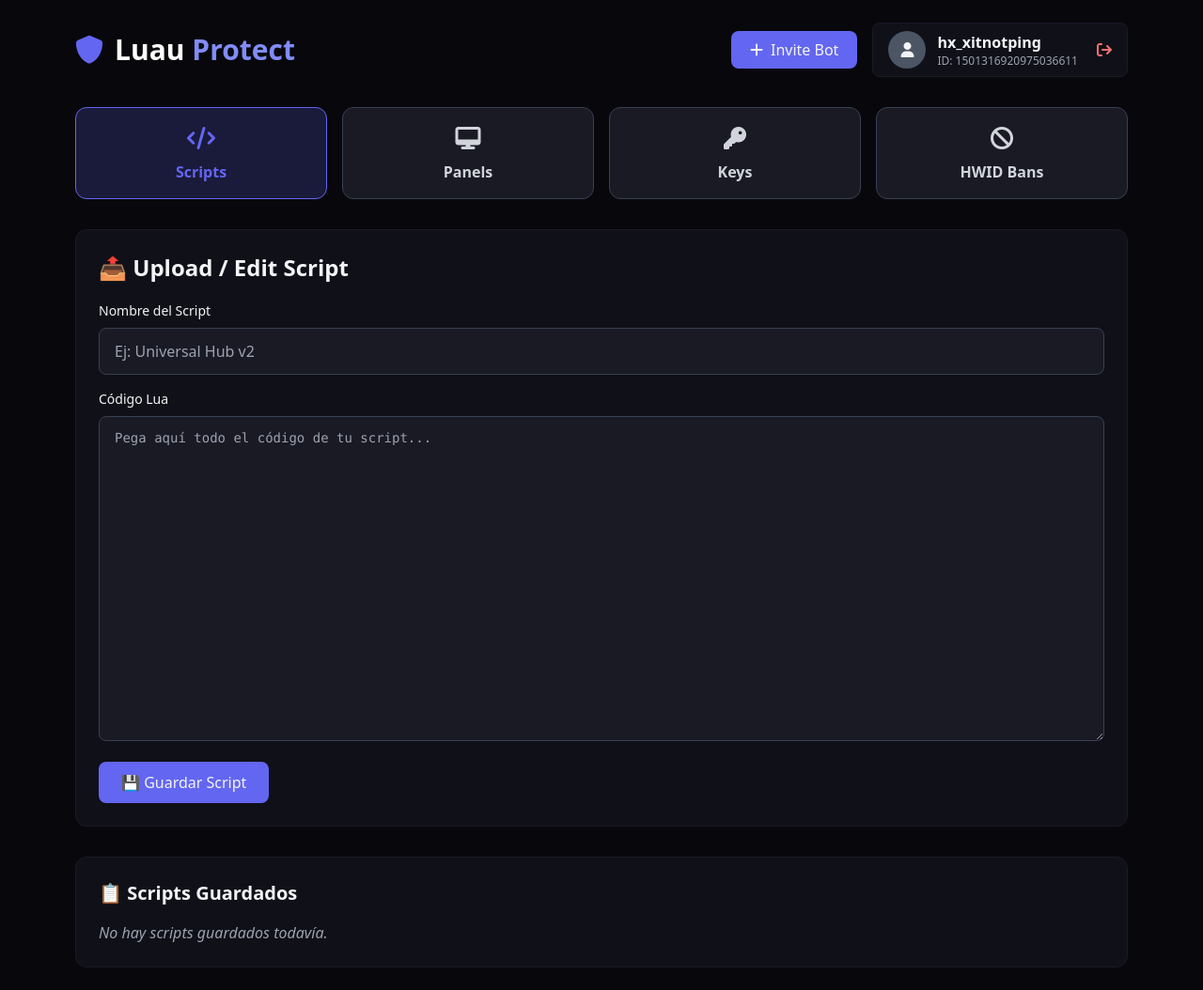
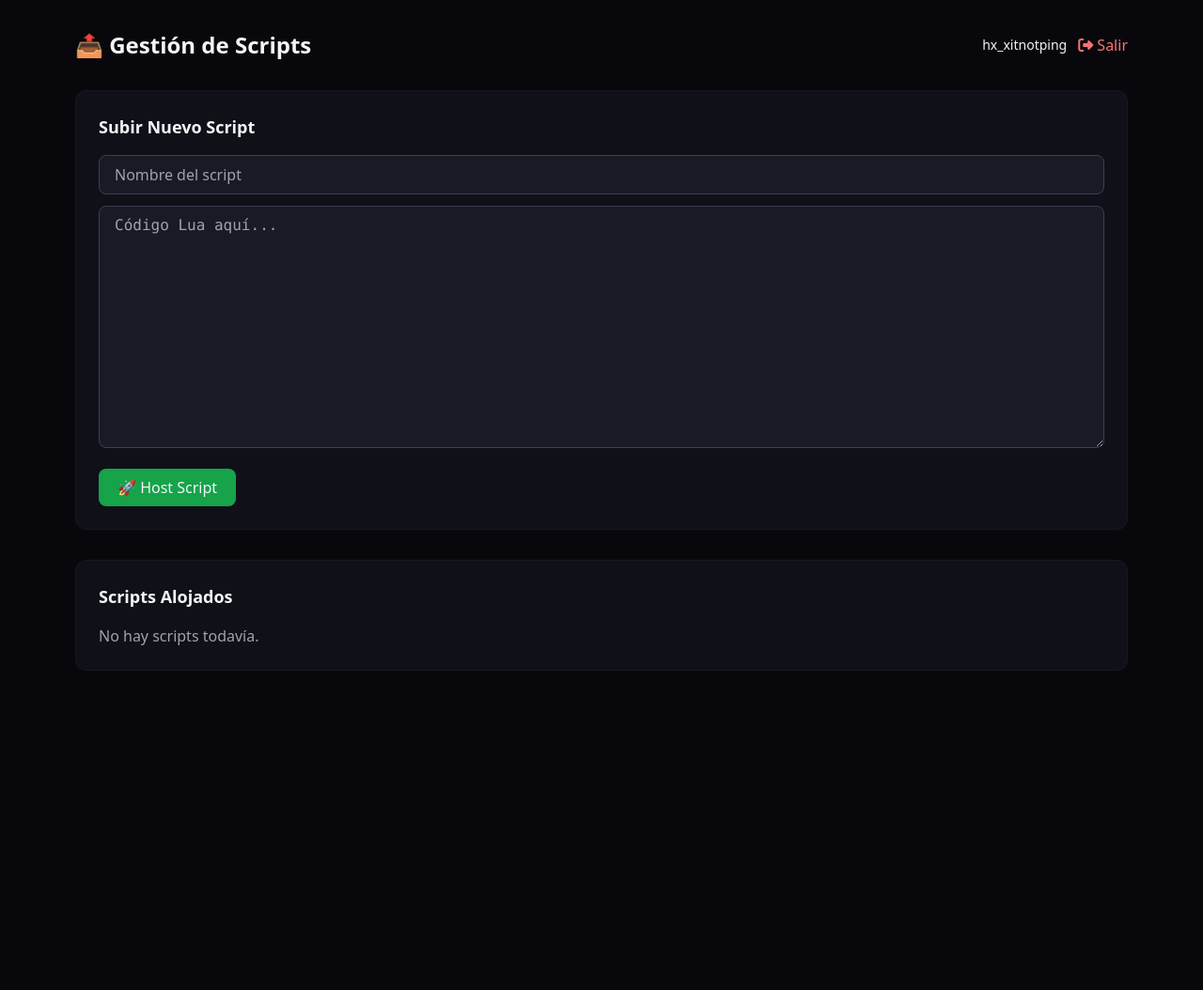
Before and after one commit to leivagaonahernanely-web/Protegetuscriptlua, a Flask app: page / in a window 1280 px wide. Shown: the whole page at 94% size. After the commit the page ends 714 px from the top, so only its background shows below. Run offline with Flask 3, Linux system fonts and the light colour scheme; a user stored in the database is signed in; some libraries are stand-ins or nearby versions.

Commit message:
Update index.html

```diff
--- a/templates/index.html
+++ b/templates/index.html
@@ -1,124 +1,55 @@
 {% extends "base.html" %}
 {% block content %}
-<div class="container mx-auto px-4 py-6 max-w-6xl">
-    <!-- Encabezado -->
-    <div class="flex flex-col md:flex-row justify-between items-center mb-8 gap-4">
+<div class="container mx-auto px-4 py-8 max-w-6xl">
+    <div class="flex justify-between items-center mb-8">
+        <h1 class="text-2xl font-bold">📤 Gestión de Scripts</h1>
         <div class="flex items-center gap-3">
-            <i class="fa fa-shield text-3xl text-primary"></i>
-            <h1 class="text-3xl font-bold"><span class="text-white">Luau</span> <span class="text-accent">Protect</span></h1>
-        </div>
-        <div class="flex items-center gap-4">
-            <a href="https://discord.com/api/oauth2/authorize?client_id=1519073151856803930&permissions=274877992000&scope=bot%20applications.commands" target="_blank" class="bg-primary hover:bg-primary/90 px-5 py-2 rounded-lg font-medium flex items-center gap-2">
-                <i class="fa fa-plus"></i> Invite Bot
-            </a>
-            <div class="flex items-center gap-3 bg-card px-4 py-2 rounded-lg border border-secondary">
-                <div class="w-10 h-10 rounded-full bg-gray-600 flex items-center justify-center">
-                    <i class="fa fa-user"></i>
-                </div>
-                <div>
-                    <p class="font-semibold">{{ user.username }}</p>
-                    <p class="text-xs text-gray-400">ID: {{ user.discord_id }}</p>
-                </div>
-                <a href="/logout" class="text-red-400 hover:text-red-300 ml-2" title="Cerrar sesión">
-                    <i class="fa fa-sign-out"></i>
-                </a>
-            </div>
+            <span class="text-sm">{{ user.username }}</span>
+            <a href="/logout" class="text-red-400 hover:text-red-300"><i class="fa-solid fa-sign-out-alt"></i> Salir</a>
         </div>
     </div>
 
-    <!-- Menú de pestañas -->
-    <div class="grid grid-cols-2 md:grid-cols-4 gap-4 mb-8">
-        <a href="/" class="bg-primary/20 border border-primary text-primary rounded-xl p-4 text-center font-semibold flex flex-col items-center gap-2 hover:bg-primary/30 transition">
-            <i class="fa fa-code text-2xl"></i>
-            Scripts
-        </a>
-        <a href="#" class="bg-secondary border border-gray-700 rounded-xl p-4 text-center font-semibold text-gray-300 flex flex-col items-center gap-2 hover:bg-secondary/80 transition">
-            <i class="fa fa-desktop text-2xl"></i>
-            Panels
-        </a>
-        <a href="/keys" class="bg-secondary border border-gray-700 rounded-xl p-4 text-center font-semibold text-gray-300 flex flex-col items-center gap-2 hover:bg-secondary/80 transition">
-            <i class="fa fa-key text-2xl"></i>
-            Keys
-        </a>
-        <a href="/hwid-bans" class="bg-secondary border border-gray-700 rounded-xl p-4 text-center font-semibold text-gray-300 flex flex-col items-center gap-2 hover:bg-secondary/80 transition">
-            <i class="fa fa-ban text-2xl"></i>
-            HWID Bans
-        </a>
+    <div class="bg-card p-6 rounded-xl border border-secondary/70 mb-8">
+        <h3 class="text-lg font-semibold mb-4">Subir Nuevo Script</h3>
+        <input type="text" id="scriptName" placeholder="Nombre del script" class="w-full bg-secondary border border-gray-700 rounded-lg px-4 py-2 mb-3">
+        <textarea id="scriptContent" rows="10" placeholder="Código Lua aquí..." class="w-full bg-secondary border border-gray-700 rounded-lg px-4 py-2 mb-4 font-mono"></textarea>
+        <button onclick="subirScript()" class="bg-green-600 hover:bg-green-500 px-5 py-2 rounded-lg">🚀 Host Script</button>
     </div>
 
-    <!-- Subir Script -->
-    <div class="bg-card rounded-xl p-6 border border-secondary mb-8">
-        <h2 class="text-2xl font-bold mb-5">📤 Upload / Edit Script</h2>
-        <div class="space-y-4">
-            <div>
-                <label class="block text-sm font-medium mb-2">Nombre del Script</label>
-                <input type="text" id="scriptName" placeholder="Ej: Universal Hub v2" class="w-full bg-secondary border border-gray-700 rounded-lg px-4 py-3 focus:outline-none focus:ring-2 focus:ring-primary">
+    <div class="bg-card p-6 rounded-xl border border-secondary/70">
+        <h3 class="text-lg font-semibold mb-4">Scripts Alojados</h3>
+        {% if scripts %}
+        <div class="space-y-3">
+            {% for s in scripts %}
+            <div class="bg-secondary/40 p-3 rounded-lg flex justify-between items-center">
+                <span>{{ s.name }}</span>
+                <code class="text-xs text-gray-300">/scripts/hosted/{{ s.file_hash }}.lua</code>
             </div>
-            <div>
-                <label class="block text-sm font-medium mb-2">Código Lua</label>
-                <textarea id="scriptContent" rows="16" placeholder="Pega aquí todo el código de tu script..." class="w-full bg-secondary border border-gray-700 rounded-lg px-4 py-3 focus:outline-none focus:ring-2 focus:ring-primary font-mono text-sm"></textarea>
-            </div>
-            <button onclick="guardarScript()" class="bg-primary hover:bg-primary/90 px-6 py-2.5 rounded-lg font-medium transition">💾 Guardar Script</button>
-        </div>
-    </div>
-
-    <!-- Lista de scripts -->
-    <div class="bg-card rounded-xl p-6 border border-secondary">
-        <h3 class="text-xl font-semibold mb-4">📋 Scripts Guardados</h3>
-        {% if scripts %}
-        <div class="overflow-x-auto">
-            <table class="w-full text-sm">
-                <thead>
-                    <tr class="border-b border-gray-700">
-                        <th class="text-left p-3">ID</th>
-                        <th class="text-left p-3">Nombre</th>
-                        <th class="text-left p-3">Fecha</th>
-                        <th class="text-left p-3">Acciones</th>
-                    </tr>
-                </thead>
-                <tbody>
-                    {% for s in scripts %}
-                    <tr class="border-b border-gray-700 hover:bg-secondary/40">
-                        <td class="p-3">{{ s.id }}</td>
-                        <td class="p-3 font-medium">{{ s.name }}</td>
-                        <td class="p-3 text-gray-400">{{ s.created_at.strftime('%d/%m/%Y %H:%M') }}</td>
-                        <td class="p-3">
-                            <button onclick="cargarScript({{ s.id }})" class="text-accent hover:text-accent/80 mr-3">Editar</button>
-                        </td>
-                    </tr>
-                    {% endfor %}
-                </tbody>
-            </table>
+            {% endfor %}
         </div>
         {% else %}
-        <p class="text-gray-400 italic">No hay scripts guardados todavía.</p>
+        <p class="text-gray-400">No hay scripts todavía.</p>
         {% endif %}
     </div>
 </div>
 
 <script>
-function guardarScript() {
+function subirScript() {
     const nombre = document.getElementById('scriptName').value.trim();
     const codigo = document.getElementById('scriptContent').value.trim();
-    if (!nombre || !codigo) {
-        alert('⚠️ Completa el nombre y el código');
-        return;
-    }
+    if (!nombre || !codigo) return alert('Completa todos los campos');
     fetch('/api/upload-script', {
         method: 'POST',
         headers: {'Content-Type': 'application/json'},
         body: JSON.stringify({name: nombre, content: codigo})
     })
     .then(r => r.json())
-    .then(res => {
-        if (res.success) {
-            alert('✅ Script guardado correctamente');
+    .then(d => {
+        if (d.success) {
+            alert(`✅ Subido!\nURL: ${d.url}`);
             location.reload();
-        } else {
-            alert('❌ Error al guardar');
-        }
-    })
-    .catch(() => alert('❌ Error de conexión'));
+        } else alert('❌ Error al subir');
+    });
 }
 </script>
 {% endblock %}
```
